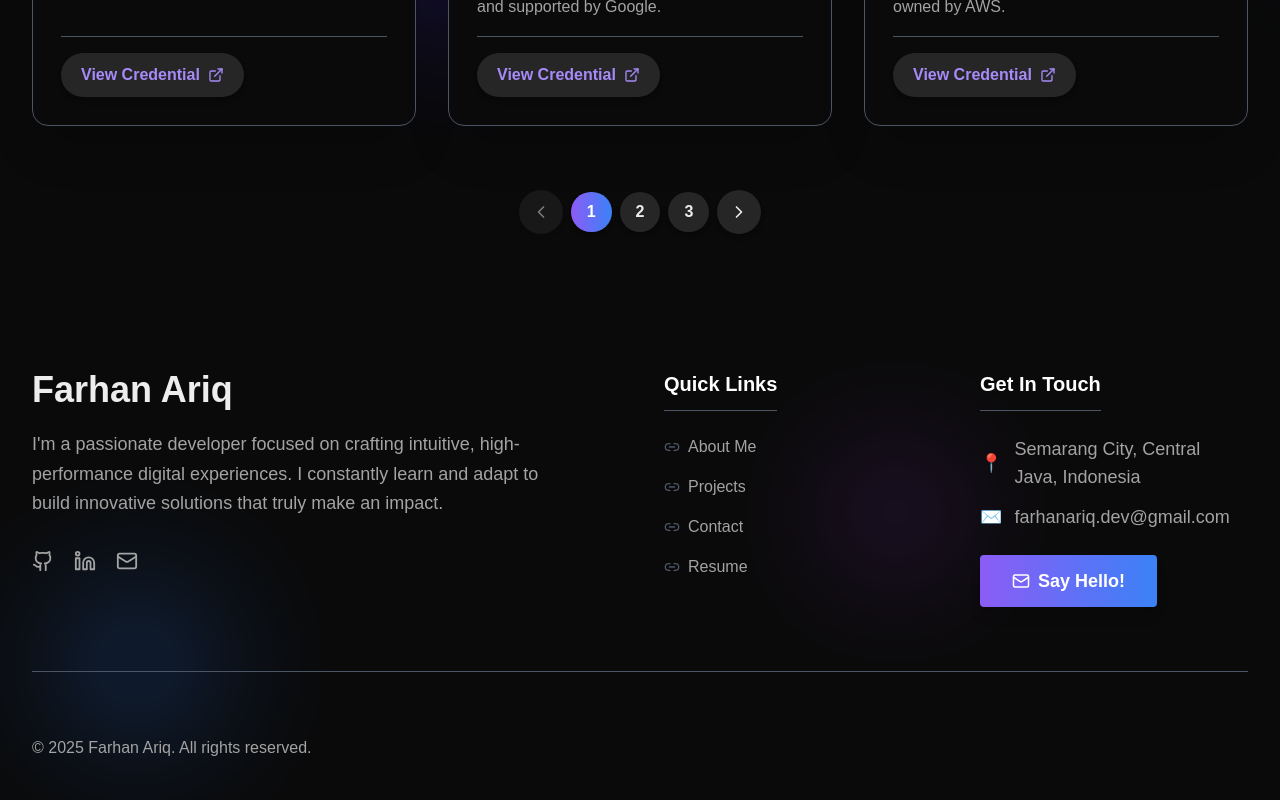
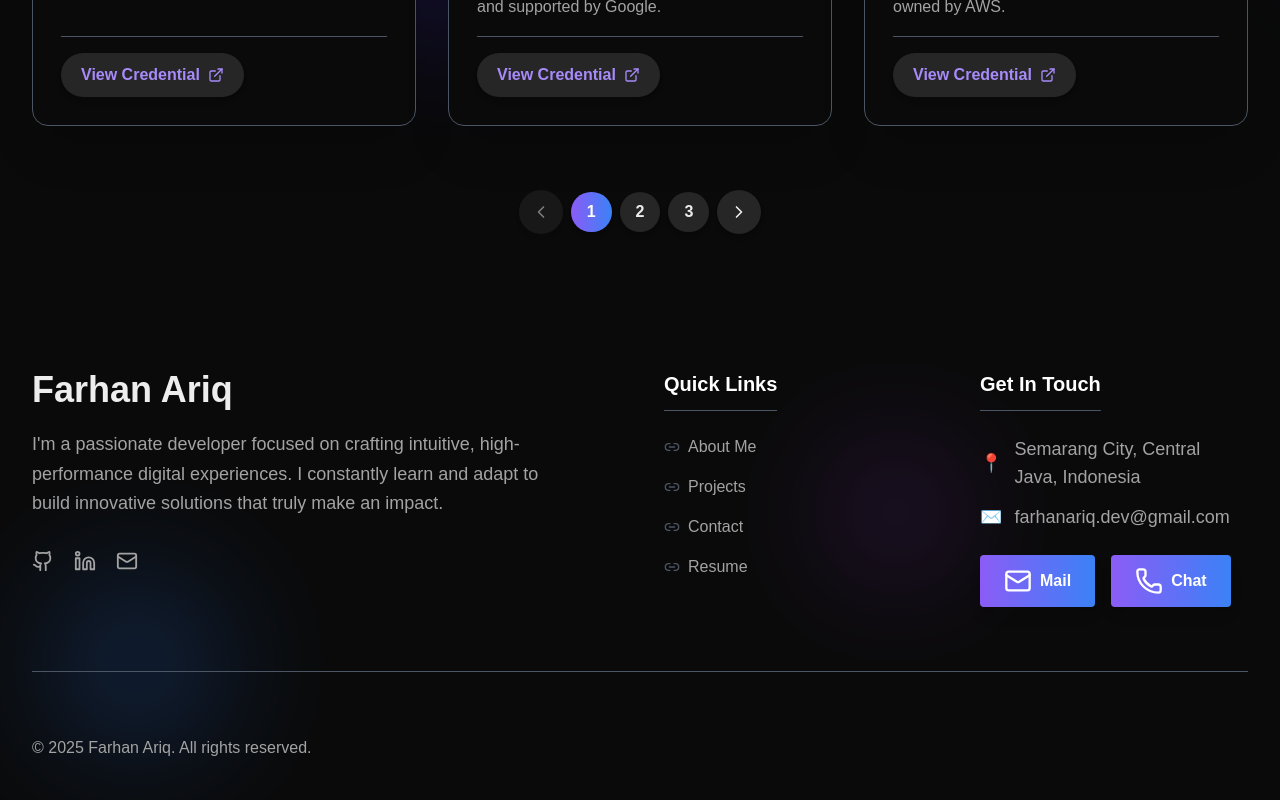
Before and after one commit to AriqF1/web-portofolio, a Next.js app: page / in a window 1280 px wide. Shown: the part 3963-4763 px from the top of the page. Built offline with nearby package versions, Linux system fonts and the light colour scheme.

Commit message:
update: add whatsapp and email plus subject massage

```diff
--- a/src/static/Footer.tsx
+++ b/src/static/Footer.tsx
@@ -1,7 +1,7 @@
 "use client";
 import Link from "next/link";
 import { useState, useEffect } from "react";
-import { Github, Linkedin, Mail, ArrowUp, Zap, Link2 } from "lucide-react";
+import { Github, Linkedin, Mail, ArrowUp, Zap, Link2 ,Phone} from "lucide-react";
 import { useTheme } from "@/context/ThemeContext";
 
 interface FooterProps {
@@ -58,7 +58,7 @@ const Footer: React.FC<FooterProps> = ({ customClass = "" }) => {
     },
     {
       name: "Email",
-      url: "mailto:farhanariq.dev@gmail.com",
+      url: "mailto:farhanariq.dev@gmail.com?subject=Halo%20Ariq&body=Pesan%20ini%20dari%20website%20Anda",
       icon: <Mail size={22} />,
       ariaLabel: "Send Email",
     },
@@ -226,17 +226,28 @@ const Footer: React.FC<FooterProps> = ({ customClass = "" }) => {
               farhanariq.dev@gmail.com
             </p>
             {/* Call to action button */}
-            <div className="mt-6 animate-fadeIn delay-600">
+            <div className="flex mt-6 gap-x-4 animate-fadeIn delay-600">
               <a
-                href="mailto:farhanariq.dev@gmail.com"
-                className="inline-flex items-center px-8 py-3 rounded shadow-lg hover:shadow-xl transition-all duration-300 font-semibold text-base md:text-lg transform hover:scale-105"
+                href="mailto:farhanariq.dev@gmail.com?subject=Halo%20Ariq&body=Saya%20tertarik%20dengan%20website%20portofolio%20Anda!"
+                className="inline-flex items-center px-6 py-3 rounded shadow-lg hover:shadow-xl transition-all duration-300 font-semibold text-sm md:text-base transform hover:scale-105"
                 style={{
                   background: getVar("button-primary-bg"),
                   color: "white",
                 }}
               >
-                <Mail size={18} className="mr-2" />
-                Say Hello!
+                <Mail size={28} className="mr-2" />
+                Mail
+              </a>
+              <a
+                href="https://wa.me/6285156181393?text=Halo%20Ariq%2C%20saya%20tertarik%20dengan%20portofolio%20Anda"
+                className="inline-flex items-center px-6 py-3 rounded shadow-lg hover:shadow-xl transition-all duration-300 font-semibold text-sm md:text-base transform hover:scale-105"
+                style={{
+                  background: getVar("button-primary-bg"),
+                  color: "white",
+                }}
+              >
+                <Phone size={28} className="mr-2" />
+                Chat
               </a>
             </div>
           </div>
```
